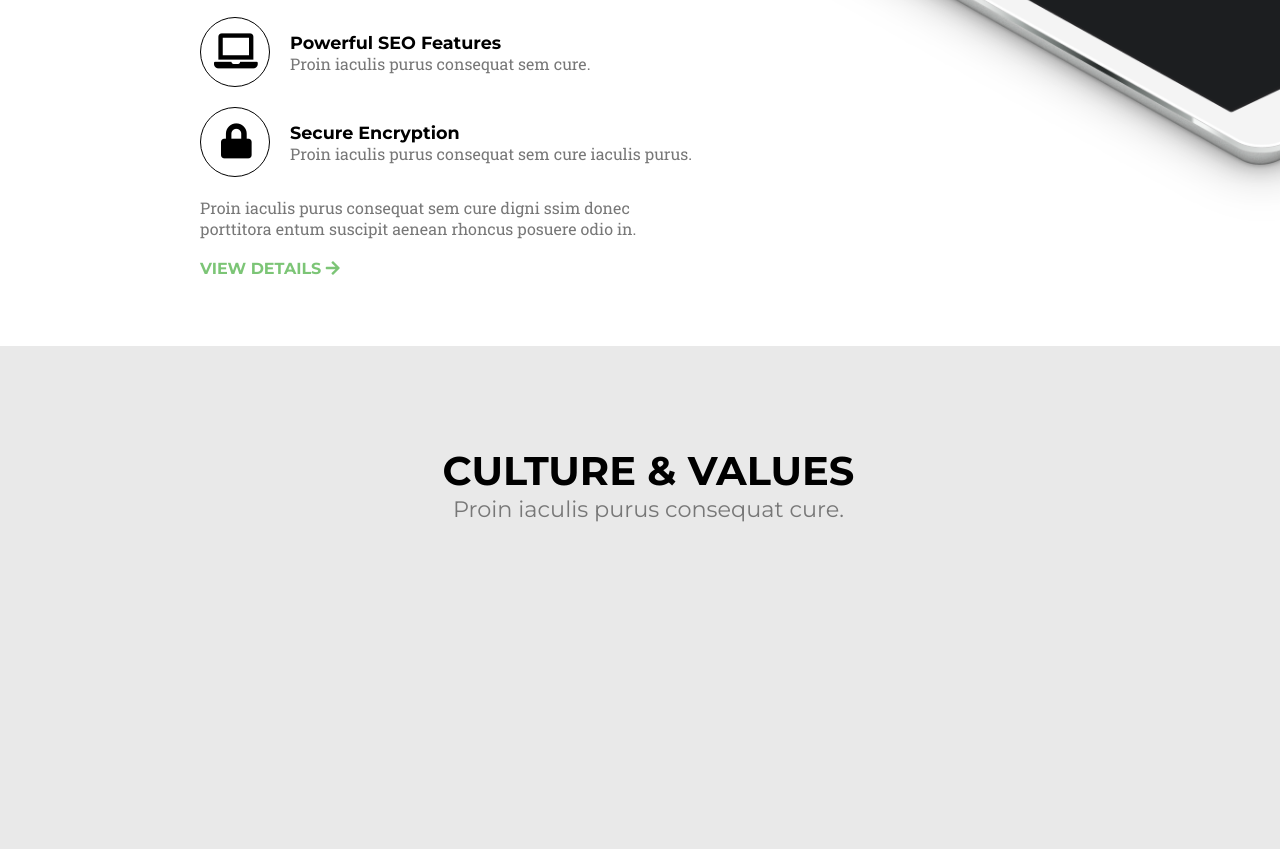
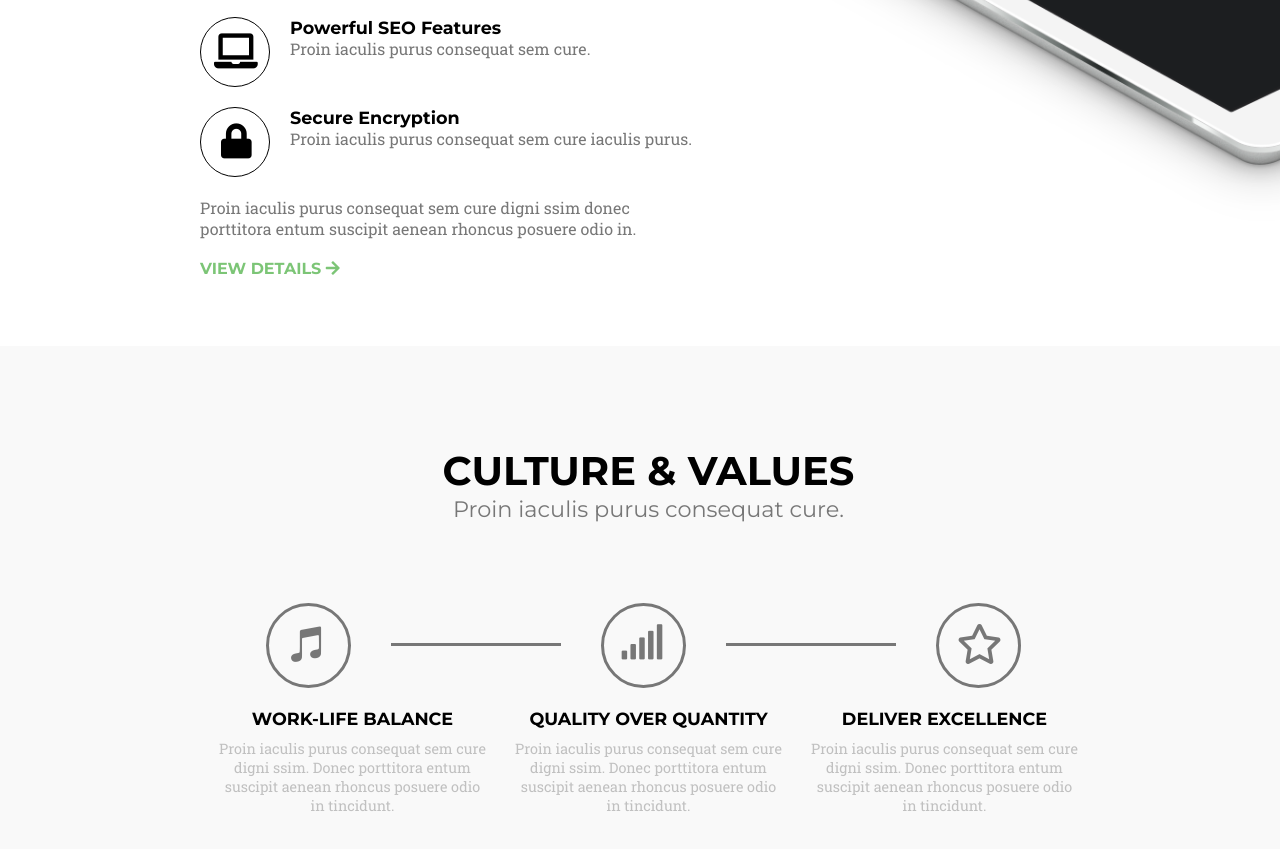
Before and after one commit to olopk/project3, a plain HTML site: page index.html in a window 1280 px wide. Shown: the part 2269-3118 px from the top of the page. Drawn offline with Linux system fonts and the light colour scheme.

Commit message:
fifth section finished

```diff
--- a/index.html
+++ b/index.html
@@ -86,27 +86,27 @@
         <div class="section fourth__section">
             <h1 class="defheader">latest project</h1>
             <p class="defsubtitle">Proin iaculis purus consequat sem cure </p>
-            <h2 class="fourth__section--smallheader">DEVELOPING A FRAMEWORK</h2>
+            <h2 class="smallheader">DEVELOPING A FRAMEWORK</h2>
             <h3 class="fourth__section--text">Proin iaculis purus consequat sem cure  digni ssim donec porttitora entum suscipit  aenean rhoncus posuere odio in tincidunt.</h2>
             <div class="fourth__section--group">
                 <div class="roundbox fourth__section--roundbox">
                     <i class="fas fa-shopping-basket"></i>
                 </div>
-                <p class="fourth__section--smallheader">E-Commerce Ready</p>
+                <p class="smallheader">E-Commerce Ready</p>
                 <p class="fourth__section--text">Proin iaculis purus consequat sem cure  digni ssim. </p>
             </div>
             <div class="fourth__section--group">
                 <div class="roundbox fourth__section--roundbox">
                         <i class="fas fa-laptop"></i>
                 </div>
-                <p class="fourth__section--smallheader">Powerful SEO Features</p>
+                <p class="smallheader">Powerful SEO Features</p>
                 <p class="fourth__section--text">Proin iaculis purus consequat sem cure.</p>
             </div>
             <div class="fourth__section--group">
                 <div class="roundbox fourth__section--roundbox">
                         <i class="fas fa-lock"></i>
                 </div>
-                <p class="fourth__section--smallheader">Secure Encryption</p>
+                <p class="smallheader">Secure Encryption</p>
                 <p class="fourth__section--text">Proin iaculis purus consequat sem cure iaculis purus. </p>
             </div>
             <h3 class="fourth__section--text">Proin iaculis purus consequat sem cure  digni ssim donec porttitora entum suscipit  aenean rhoncus posuere odio in.</p>
@@ -115,6 +115,31 @@
         <div class="section fifth__section">
             <h1 class="defheader">culture & Values</h1>
             <p class="defsubtitle">Proin iaculis purus consequat cure. </p>
+            <div class="fifth__section--boxes">
+                <div class="roundbox fifth__section--roundbox">
+                    <i class="fab fa-itunes-note first-icon"></i>
+                </div>
+                <div class="fifth__section--line"></div>
+                <div class="roundbox fifth__section--roundbox">
+                    <i class="fas fa-signal second-icon"></i>
+                </div>
+                <div class="fifth__section--line"></div>
+                <div class="roundbox fifth__section--roundbox">
+                    <i class="far fa-star third-icon"></i>
+                </div>
+            </div>
+            <div class="fifth__section--text-group first--text-group">
+                <p class="smallheader">WORK-LIFE BALANCE</p>
+                <p class="deftext fifth__section--text">Proin iaculis purus consequat sem cure digni ssim. Donec porttitora entum suscipit aenean rhoncus posuere odio in tincidunt.</p>
+            </div>
+            <div class="fifth__section--text-group second--text-group">
+                <p class="smallheader">QUALITY OVER QUANTITY</p>
+                <p class="deftext fifth__section--text">Proin iaculis purus consequat sem cure digni ssim. Donec porttitora entum suscipit aenean rhoncus posuere odio in tincidunt.</p>
+            </div>
+            <div class="fifth__section--text-group">
+                <p class="smallheader">DELIVER EXCELLENCE</p>
+                <p class="deftext fifth__section--text">Proin iaculis purus consequat sem cure digni ssim. Donec porttitora entum suscipit aenean rhoncus posuere odio in tincidunt.</p>
+            </div>
         </div>
     </div>
 <script src="script.js"></script>
--- a/style.css
+++ b/style.css
@@ -217,7 +217,7 @@ body{
     margin-bottom: 20px;
     width: 50%;
 }
-.fourth__section--smallheader{
+.smallheader{
     color: black;
     font-size: 1.1rem;
     font-weight: bold;
@@ -259,5 +259,52 @@ body{
     font-weight: bold;
 }
 .fifth__section{
-    background-color: #e9e9e9;
+    background-color: #f9f9f9   ;
 }
+.fifth__section--boxes{
+    width: 845px;
+    height: 85px;
+    margin: 80px auto 20px auto;
+}
+.fifth__section--roundbox{
+    width: 85px;
+    height: 100%;
+    border: 3px solid #777777;
+    border-radius: 43px;
+    margin: 0px 40px 0px 40px;
+    float: left;
+}
+.fifth__section--roundbox i{
+    font-size: 2.5rem;
+    margin: 18px;
+    color: #777777;
+}
+.fifth__section--roundbox .first-icon{
+    margin-left: 22px;
+}
+.fifth__section--roundbox .second-icon{
+    font-size: 2.2rem;
+    margin-left: 16px;
+}
+.fifth__section--line{
+    width: 170px;
+    height: 50%;
+    border-bottom: 3px solid #777777;
+    float: left;
+}
+.fifth__section--text-group{
+    width: 30%;
+    text-align: center;
+    float: left;
+}
+.first--text-group{
+    margin-left: 2%;
+}
+.second--text-group{
+    margin: 0px 3%;
+}
+.fifth__section--text{
+    text-align: center;
+    font-size: 0.9rem;
+    padding-top: 10px;
+}
```
